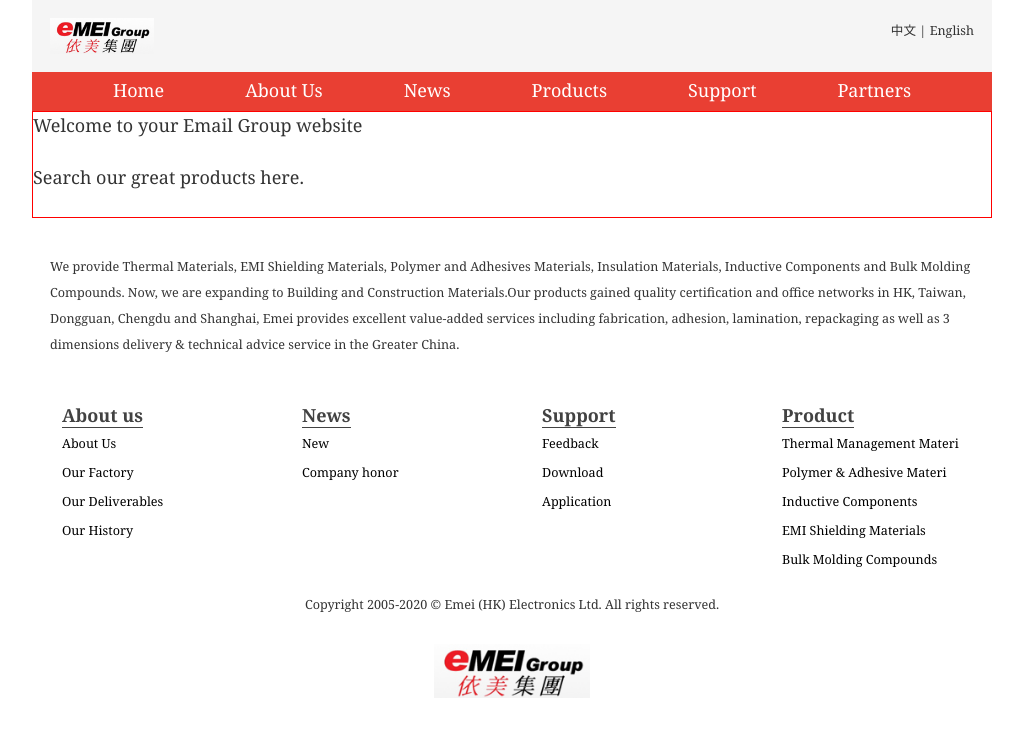
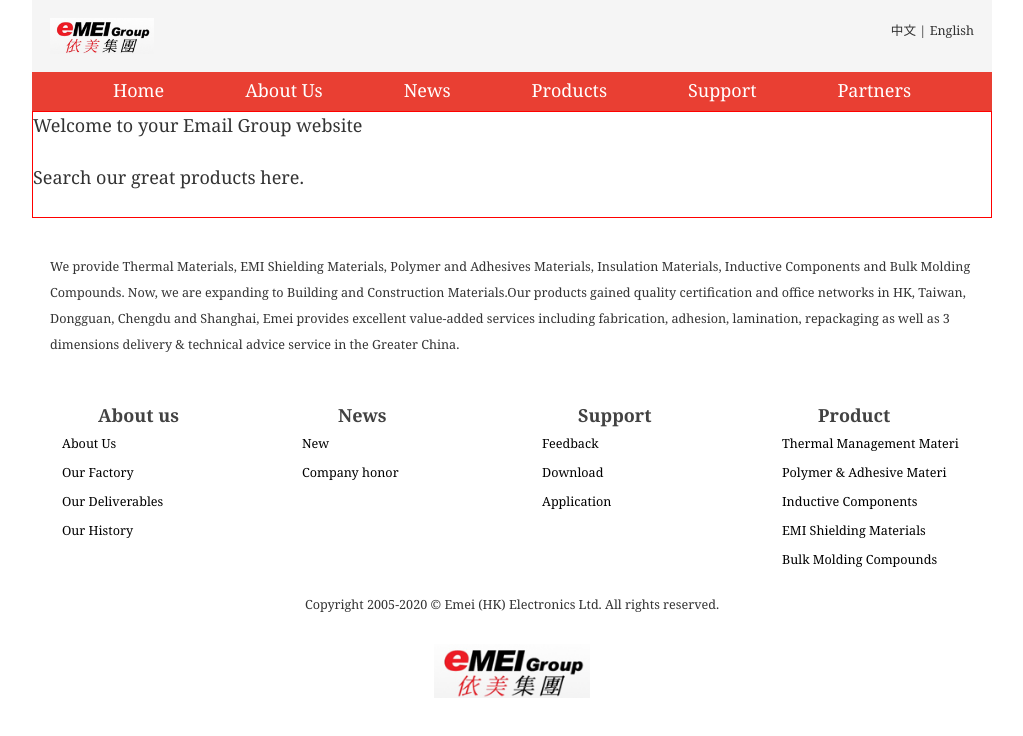
Before and after one commit to umedard/emei, a Gatsby site: page / in a window 1280 px wide. Shown: the whole page, without its empty margins (128-1151 px from the left). Built offline with nearby package versions, Linux system fonts and the light colour scheme; Gatsby itself is replaced by a stand-in of ours.

Commit message:
change footer class names

```diff
--- a/src/components/footer.js
+++ b/src/components/footer.js
@@ -18,25 +18,25 @@ const Footer = () => (
 
     <div className={style.footer__links}>
           <ul className={style.list}>
-            <li className={style.list__item}><span className={`${style.list__link} ${style.list__link_header}`} href="#X">About us</span></li>
+            <li className={style.list__item}><span className={`${style.list__link} ${style.list__header}`} href="#X">About us</span></li>
             <li className={style.list__item}><a className={style.list__link} href="#X">About Us</a></li>
             <li className={style.list__item}><a className={style.list__link} href="#X">Our Factory</a></li>
             <li className={style.list__item}><a className={style.list__link} href="#X">Our Deliverables</a></li>
             <li className={style.list__item}><a className={style.list__link} href="#X">Our History</a></li>
           </ul>
           <ul className={style.list}>
-            <li className={style.list__item}><span className={`${style.list__link} ${style.list__link_header}`} href="#X">News</span></li>
+            <li className={style.list__item}><span className={`${style.list__link} ${style.list__header}`} href="#X">News</span></li>
             <li className={style.list__item}><a className={style.list__link} href="#X">New</a></li>
             <li className={style.list__item}><a className={style.list__link} href="#X">Company honor</a></li>
           </ul>
           <ul className={style.list}>
-            <li className={style.list__item}><span className={`${style.list__link} ${style.list__link_header}`} href="#X">Support</span></li>
+            <li className={style.list__item}><span className={`${style.list__link} ${style.list__header}`} href="#X">Support</span></li>
             <li className={style.list__item}><a className={style.list__link} href="#X">Feedback</a></li>
             <li className={style.list__item}><a className={style.list__link} href="#X">Download</a></li>
             <li className={style.list__item}><a className={style.list__link} href="#X">Application</a></li>
           </ul>
           <ul className={style.list}>
-            <li className={style.list__item}><span className={`${style.list__link} ${style.list__link_header}`} href="#X">Product</span></li>
+            <li className={style.list__item}><span className={`${style.list__link} ${style.list__header}`} href="#X">Product</span></li>
             <li className={style.list__item}><a className={style.list__link} href="#X">Thermal Management Materi</a></li>
             <li className={style.list__item}><a className={style.list__link} href="#X">Polymer & Adhesive Materi</a></li>
             <li className={style.list__item}><a className={style.list__link} href="#X">Inductive Components</a></li>
--- a/src/components/footer.module.css
+++ b/src/components/footer.module.css
@@ -35,6 +35,7 @@
     display: flex;
     flex-wrap: wrap;
     justify-content: space-around;
+
 }
 
 /* list of links */
@@ -83,9 +84,11 @@
     }
 }
 
-.list__link_header {
+.list__header {
     color: #424242;
     font-weight: 900;
     font-size: 1rem;
-    border-bottom: 1px solid #424242;
+    padding: 2rem;
+
+    /* border-bottom: 1px solid #424242; */
 }
```
